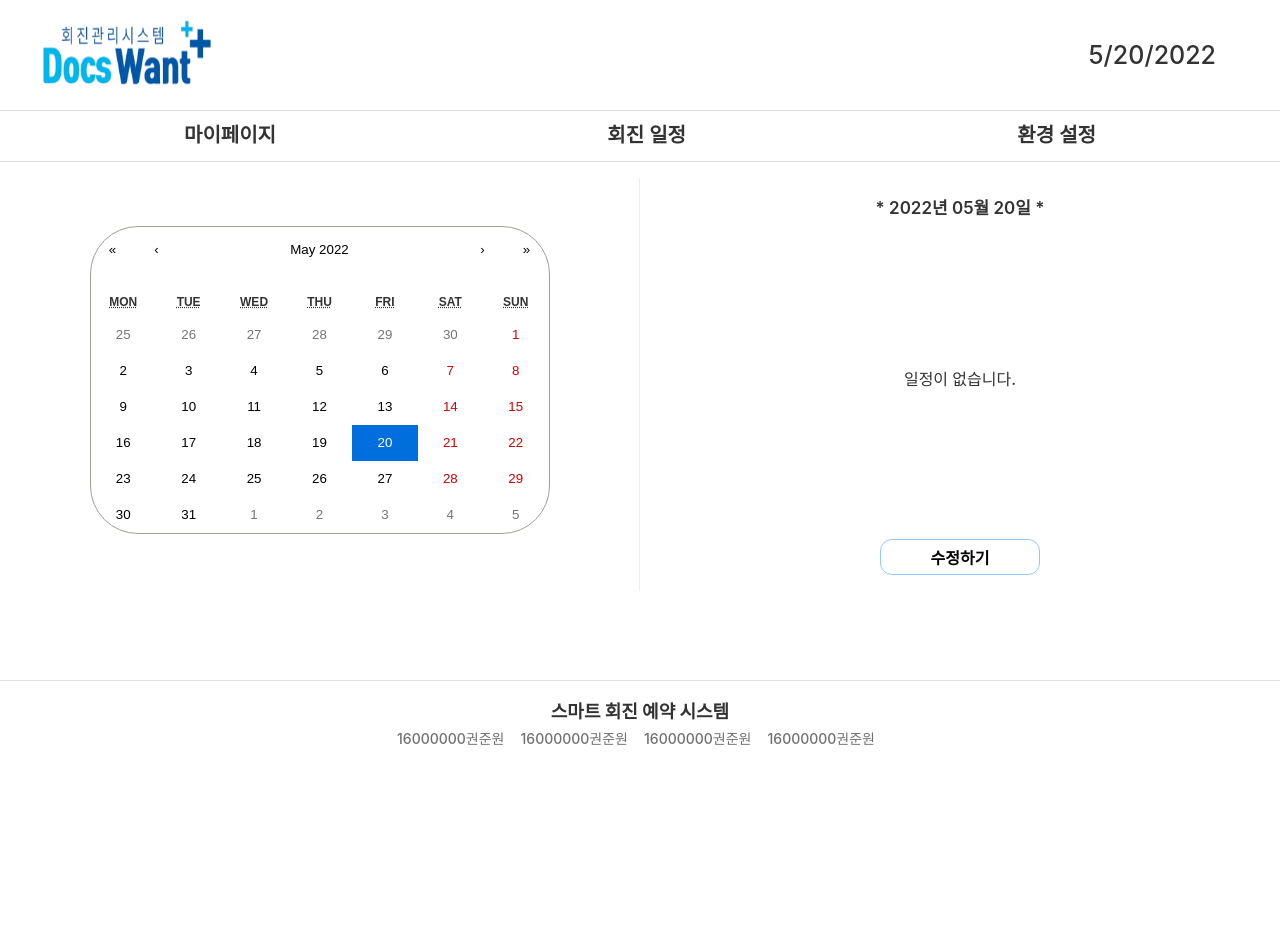
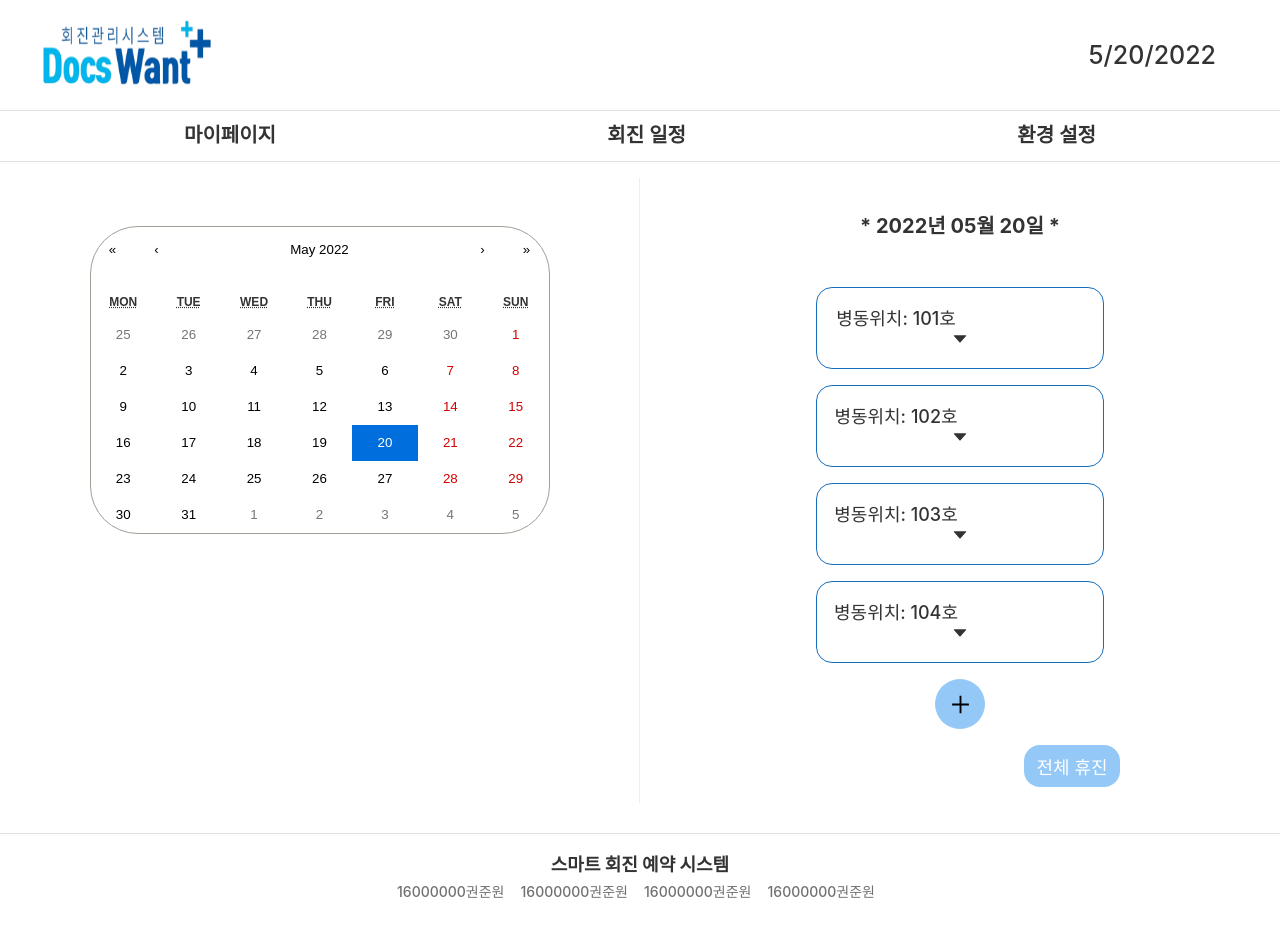
Before and after one commit to docswant/docswant-frontend, a React (Create React App) app: page /doctor/round/1 in a window 1280 px wide. Shown: the top 936 px of the page. Before the commit the page ends 800 px from the top, so only its background shows below. Built offline with nearby package versions, Linux system fonts and the light colour scheme.

Commit message:
Fix: 회진일정

```diff
--- /dev/null
+++ b/src/components/doctor/AddRound.js
@@ -0,0 +1,165 @@
+import React from 'react'
+import styled, {keyframes} from 'styled-components';
+import palette from '../../lib/styles/palette';
+
+const ModalFade = keyframes`
+  from{
+    opacity: 0;
+    margin-top: -50px;
+  }
+  to{
+    opacity: 1;
+    margin-top: 0%;
+  }
+`
+const ModalbgFade = keyframes`
+  from{
+    opacity: 0;
+  }
+  to{
+    opacity: 1;
+  }
+`
+const AddRoundModal = styled.div`
+  .modal{
+    display: none;
+    position: fixed;
+    align-items: center;
+    top: 0;
+    bottom: 0;
+    left: 0;
+    right: 0;
+    z-index: 99;
+    background-color: rgba(0,0,0,0.6);
+  }
+  button{
+    outline: 0;
+    border: 0;
+  }
+  section {
+    width: 90%;
+    max-width: 450px;
+    margin: 0 auto;
+    border-radius: 1rem;
+    background-color: white;
+    animation: ${ModalFade} 0.3s;
+    overflow: hidden;
+    header{
+      position: relative;
+      padding: 16px 30px;
+      background-color: ${palette.blue[0]};
+      font-weight: 800;
+      button{
+        position: absolute;
+        cursor: pointer;
+        top: 15px;
+        right: 15px;
+        width: 30px;
+        font-size: 21px;
+        font-weight: 700;
+        text-align: center;
+        background-color: transparent;
+      }
+    }
+    main{
+      display: flex;
+      flex-direction: column;
+      padding: 16px;
+      border-top: 1px solid ${palette.gray[1]};
+      border-bottom: 1px solid ${palette.gray[1]};
+      .box{
+        display: flex;
+        .code{
+          width: 60%;
+        }
+      }
+      input{
+        width: 20%;
+        margin: 0 1rem 1rem 1rem;
+        margin-left: 1rem;
+        border: none;
+        font-size: 18px;
+      }
+    }
+    footer{
+      padding: 12px 16px;
+      text-align: center;
+      button{
+        padding: 6px 12px;
+        color: white;
+        background-color: ${palette.blue[0]};
+        border-radius: 5px;
+        font-size: 13px;
+        &:enabled:hover{
+          background-color: ${palette.blue[1]};
+          cursor: pointer;
+        }
+      }
+    }
+  }
+  .openModal{
+    display: flex;
+    align-items: center;
+    animation: ${ModalbgFade} 0.3s;
+  }
+`
+function AddRound(props) {
+  const {open, close, code, time_h, time_m, onRe, onAdd} = props;
+
+  return (
+    <AddRoundModal>
+      <div className={open ? 'openModal modal':'modal'}>
+        {open ? (
+          <section>
+            <header>
+              회진 일정 추가
+              <button className='close' onClick={close}>
+                &times;
+              </button>
+            </header>
+            <main>
+              <div className="box">
+                <div>환자코드:</div>
+                <input
+                  className="code"
+                  name="code"
+                  type="text"
+                  placeholder='ex) PATIENT001'
+                  value={code}
+                  onChange={onRe} />
+              </div>
+              <div className="box">
+                <div>회진시간: </div>
+                <input
+                  name="time_h"
+                  type="text"
+                  placeholder='ex) 13'
+                  value={time_h}
+                  onChange={onRe}/>
+                <div>시 </div>
+                <input
+                  name="time_m"
+                  type="text"
+                  placeholder='ex) 00'
+                  value={time_m}
+                  onChange={onRe}/>
+                <div>분</div>
+              </div>
+            </main>
+            <footer>
+              <button
+                disabled={
+                  !code && !time_h && !time_m ? true : false
+                }
+                onClick={onAdd}>
+                추가하기
+              </button>
+            </footer>
+          </section>
+        ) : null}
+      </div>
+    </AddRoundModal>
+  )
+}
+
+export default AddRound
--- a/src/components/doctor/DoctorRound.js
+++ b/src/components/doctor/DoctorRound.js
@@ -1,15 +1,21 @@
-import React, {useState} from 'react'
+import React, {useState, useRef} from 'react'
 import palette from '../../lib/styles/palette';
 import styled from 'styled-components';
 import { Calendar } from 'react-calendar';
 import 'react-calendar/dist/Calendar.css';
 import moment from 'moment';
+import { MdDelete } from 'react-icons/md';
+import { AiOutlinePlus, AiFillCaretDown, AiFillCaretUp } from 'react-icons/ai';
+import AddRound from './AddRound';
 
 const Box = styled.div`
   display: flex;
   padding: 1rem 0;
+  padding-bottom: 150px;
 `
 const CalendarBlock = styled.div`
+  display: flex;
+  /* align-items: center; */
   width: 50%;
   padding: 3rem 2rem;
   border-right: solid 1px ${palette.gray[0]};
@@ -22,38 +28,239 @@ const CalendarBlock = styled.div`
     border-radius: 3rem;
   }
 `
-const RoundBlock = styled.div`
+const RoundInfoBlock = styled.div`
   width: 50%;
-  padding: 1rem 2rem;
-  text-align: center;
-  .txt{
-    font-size: 17px;
-    font-weight: 600;
+  margin: 1rem auto;
+  display: flex;
+  flex-direction: column;
+  align-items: center;
+  .date{
+    width: 80%;
+    padding: 1rem 0;
+    text-align: center;
+    font-weight: bold;
+    font-size: 20px;
   }
-  .main{
-    display: inline-block;
-    width: 100%;
-    height: 18rem;
-    margin: 1rem 0;
-    line-height: 18rem;
-  }
-  button{
-    width: 10rem;
-    font-size: 16px;
-    font-weight: 600;
-    border: 1px solid ${palette.blue[0]};
-    background-color: white;
-    border-radius: 12px;
-    padding: 0.3rem 0.9rem;
-    cursor: pointer;
-    &:hover{
-      background-color: ${palette.blue[0]};
+  .addround {
+    width: 50px;
+    height: 50px;
+    border-radius: 50%;
+    display: flex;
+    justify-content: center;
+    align-items: center;
+    background-color: ${palette.blue[0]};
+    margin-bottom: 1rem;
+    svg {
+      color: black;
+      font-weight: bold;
+      font-size: 25px;
+      cursor: pointer;
     }
   }
 `
+const RoundDel = styled.div`
+  display: flex;
+  align-items: center;
+  color: lightgray;
+  font-size: 25px;
+  cursor: pointer;
+  &:hover{
+    color: #ff6b6b;
+  }
+`
+const RoundBlock = styled.div`
+  width: 60%;
+  padding: 1rem 3rem;
+  display: flex;
+  flex-direction: column;
+  .round_block{
+    display: flex;
+    flex-direction: column;
+    justify-content: center;
+    .round_text{
+      margin-top: 1rem;
+      text-align: center;
+      padding: 1rem;
+      width: 100%;
+      border: 1px solid ${palette.blue[1]};
+      border-radius: 1rem;
+      font-size: 18px;
+      .loc{
+        margin-right: 8rem;
+      }
+      .icon{
+        &:hover{
+          cursor: pointer;
+        }
+      }
+    }
+    table{
+      border-collapse: collapse;
+    }
+    tbody{
+      text-align: center;
+    }
+    th{
+      border-bottom: 1px solid ${palette.blue[1]};
+    }
+  }
+`
+const BtnBlock = styled.div`
+  width: 100%;
+  display: flex;
+  justify-content: right;
+  button{
+    width: 15%;
+    padding: .5rem 0;
+    font-size: 18px;
+    border-radius: 1rem;
+    border: none;
+    color: white;
+    background-color: ${palette.blue[0]};
+    margin-right: 10rem;
+    cursor: pointer;
+    &:hover{
+      background-color: ${palette.blue[1]};
+    }
+  }
+`
+function Patient({patient}){
+  return(
+    <div className="patient_block">
+      <span>{patient.name}</span>
+    </div>
+  );
+}
+function Round({round, onRemove}){
+  const [visible, setVisible] = useState(false);
+  return(
+    <div className="round_block">
+      <div className="round_text">
+        <span className="loc">병동위치: {round.loc}호</span>
+        <span className="icon" onClick={()=>{
+          setVisible(!visible);
+        }}>
+          {visible ? <AiFillCaretUp />: <AiFillCaretDown />}
+        </span>
+      </div>
+      {visible &&
+        <table>
+          <thead>
+            <tr>
+              <th>이름</th> <th>회진시간</th> <th>완료</th> <th></th>
+            </tr>
+          </thead>
+          <tbody>
+            <tr>
+              <td>{round.code}</td>
+              <td>{round.time_h}시 {round.time_m}분</td>
+              <td>
+                <input type="checkbox" />
+              </td>
+              <RoundDel onClick={()=>onRemove(round.id)}>
+                <MdDelete />
+              </RoundDel>
+            </tr>
+          </tbody>
+        </table>
+      }
+    </div>
+  );
+}
 
 function DoctorRound() {
   const [value, onChange] = useState(new Date());
+  const [modalOpen, setModalOpen] = useState(false);
+
+  const [patients, setPatients] = useState([
+    {
+      id: 'patient001',
+      room: '101',
+      name: '정재욱',
+    },
+  ]);
+
+  const [inputs, setInputs] = useState({
+    code: '',
+    time_h: '',
+    time_m: ''
+  });
+  const {code, time_h, time_m} = inputs;
+
+  const [rounds, setRounds] = useState([
+    {
+      id: 1,
+      loc: '101',
+      code: 'PATIENT001',
+      time_h: '13',
+      time_m: '00',
+      active: true
+    },
+    {
+      id: 2,
+      loc: '102',
+      code: 'PATIENT002',
+      time_h: '13',
+      time_m: '30',
+      active: true
+    },
+    {
+      id: 3,
+      loc: '103',
+      code:'PATIENT003',
+      time_h: '14',
+      time_m: '00',
+      active: true
+    },
+    {
+      id: 4,
+      loc: '104',
+      code:'PATIENT004',
+      time_h: '14',
+      time_m: '30',
+      active: true
+    },
+  ]);
+  const nextId = useRef(5);
+
+  const openModal = () => {
+    setModalOpen(true);
+  };
+  const closeModal=()=>{
+    setModalOpen(false);
+  };
+
+  const onRe=(e)=>{
+    const {name, value} = e.target;
+    setInputs({
+      ...inputs,
+      [name]: value
+    });
+  };
+
+  const onAdd = () => {
+    alert("새로운 일정이 등록되었습니다.");
+
+    const round = {
+      id: nextId.current,
+      loc: '101',
+      code: code,
+      time_h: time_h,
+      time_m: time_m
+    };
+    setRounds([...rounds, round]);
+
+    setInputs({
+      code: '',
+      time_h: '',
+      time_m: ''
+    });
+    nextId.current += 1;
+  }
+
+  const onRemove = id => {
+    setRounds(rounds.filter(round => round.id !== id));
+  };
 
   return (
     <Box>
@@ -65,17 +272,40 @@ function DoctorRound() {
             value={value} />
         </div>
       </CalendarBlock>
-      <RoundBlock>
-        <div className="txt">
+      <RoundInfoBlock>
+        <div className="date">
           * {moment(value).format("YYYY년 MM월 DD일")} *
         </div>
-        <div className="main">
-          일정이 없습니다.
+
+        <RoundBlock>
+          {rounds.map(round => (
+            <Round
+              round = {round}
+              key={round.id}
+              onRemove={onRemove}/>
+          ))}
+        </RoundBlock>
+
+        <div className="addround">
+          <AiOutlinePlus onClick={openModal}/>
         </div>
-        <button>수정하기</button>
-      </RoundBlock>
+
+        <AddRound
+          open={modalOpen}
+          close={closeModal}
+          code={code}
+          time_h={time_h}
+          time_m={time_m}
+          onRe={onRe}
+          onAdd={onAdd}/>
+
+        <BtnBlock>
+          <button className="return">전체 휴진</button>
+        </BtnBlock>
+
+      </RoundInfoBlock>
     </Box>
   )
-}
+};
 
 export default DoctorRound
```
Also changed, not shown: 1 other file (tests, documents, lock files or other folders).
